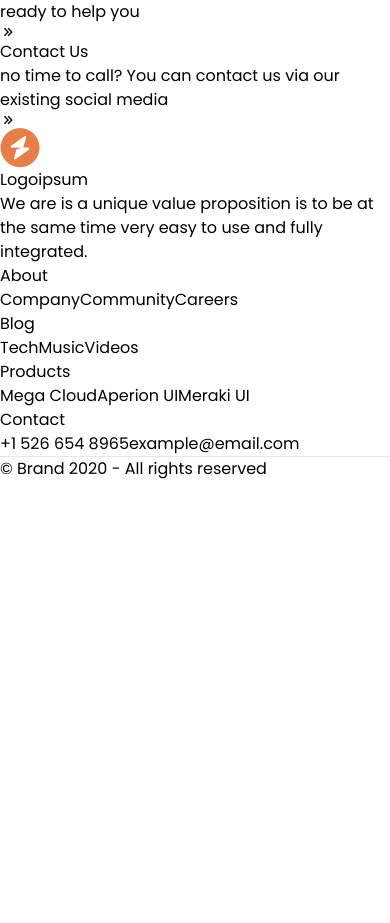
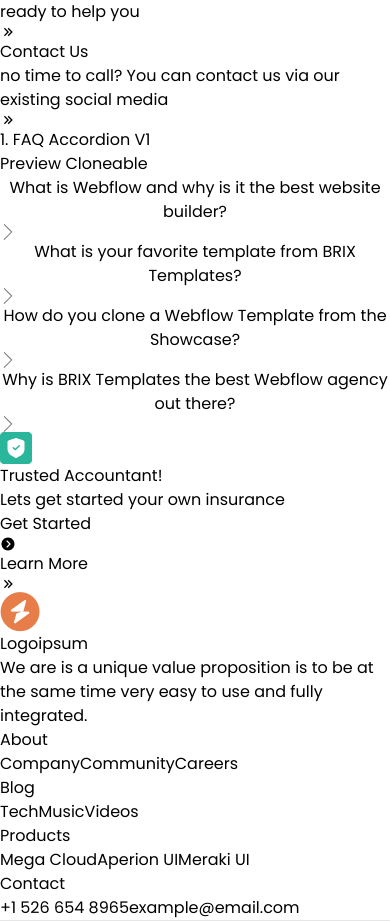
Before and after one commit to Omer4ruq/AccountingFirmLandingPage, a React (Vite) app: page / in a window 390 px wide. Shown: the part 4390-5313 px from the top of the page. Before the commit the page ends 4871 px from the top, so only its background shows below. Built offline with nearby package versions, Linux system fonts and the light colour scheme.

Commit message:
all devices responsive done

```diff
--- a/package.json
+++ b/package.json
@@ -12,6 +12,7 @@
   "dependencies": {
     "react": "^19.0.0",
     "react-dom": "^19.0.0",
+    "react-fast-marquee": "^1.6.5",
     "react-icons": "^5.4.0"
   },
   "devDependencies": {
--- a/src/App.jsx
+++ b/src/App.jsx
@@ -8,6 +8,8 @@ import FourthRow from './components/fourth-row/FourthRow'
 import Footer from './components/footer/Footer'
 import FifthRow from './components/fifth-row/FifthRow'
 import SixthRow from './components/sixth-row/SixthRow'
+import FAQ from './components/FAQ/FAQ'
+import SeventhRow from './components/seventh-row/SeventhRow'
 
 function App() {
 
@@ -21,6 +23,8 @@ function App() {
   <FourthRow></FourthRow>
   <FifthRow></FifthRow>
   <SixthRow></SixthRow>
+ <FAQ></FAQ>
+ <SeventhRow></SeventhRow>
   <Footer></Footer>
     </div>
 
--- /dev/null
+++ b/src/components/FAQ/FAQ.jsx
@@ -0,0 +1,93 @@
+import React, { useState } from "react";
+import { IoIosArrowDown } from "react-icons/io";
+import { SlArrowRight } from "react-icons/sl";
+import { GrDown } from "react-icons/gr";
+
+
+
+const FAQ = () => {
+  const [openIndex, setOpenIndex] = useState(null);
+
+  const toggleFAQ = (index) => {
+    setOpenIndex(openIndex === index ? null : index);
+  };
+
+  const faqs = [
+    {
+      question: "What is Webflow and why is it the best website builder?",
+      answer: "Lorem ipsum dolor sit, amet consectetur adipisicing elit. Voluptas eaque nobis, fugit odit omnis fugiat deleniti animi ab maxime cum laboriosam recusandae facere dolorum veniam quia pariatur obcaecati illo ducimus?"
+    },
+    {
+      question: "What is your favorite template from BRIX Templates?",
+      answer: "Lorem ipsum dolor sit, amet consectetur adipisicing elit. Voluptas eaque nobis, fugit odit omnis fugiat deleniti animi ab maxime cum laboriosam recusandae facere dolorum veniam quia pariatur obcaecati illo ducimus?"
+    },
+    {
+      question: "How do you clone a Webflow Template from the Showcase?",
+      answer: "Lorem ipsum dolor sit, amet consectetur adipisicing elit. Voluptas eaque nobis, fugit odit omnis fugiat deleniti animi ab maxime cum laboriosam recusandae facere dolorum veniam quia pariatur obcaecati illo ducimus?"
+    },
+    {
+      question: "Why is BRIX Templates the best Webflow agency out there?",
+      answer: "Lorem ipsum dolor sit, amet consectetur adipisicing elit. Voluptas eaque nobis, fugit odit omnis fugiat deleniti animi ab maxime cum laboriosam recusandae facere dolorum veniam quia pariatur obcaecati illo ducimus?"
+    },
+
+  ];
+
+  return (
+    <div className="">
+        <div className="bg-white rounded-lg text-start m-[5%] p-2 md:p-10 drop-shadow-md flex  justify-between">
+        <h1 className=" text-basel md:text-2xl font-bold  text-[#170F49] lg:text-3xl ">
+          1. FAQ Accordion V1
+        </h1>
+        <div className="bg-[#F3F1FF] p-1 md:p-4 rounded-3xl">
+            <p className="text-[#0C2E62] text-center  text-xs md:text-base font-light md:font-medium">Preview Cloneable</p>
+        </div>
+        </div>
+
+        <section className="bg-[#F7F7FB] m-[5%]">
+      <div className="container max-w-4xl px-6 py-10 mx-auto">
+
+
+<div className="mt-12 space-y-8 ">
+          {faqs.map((faq, index) => (
+            <div key={index} className="border-2 bg-white border-gray-100 rounded-lg">
+              <button
+                className="flex items-center justify-between w-full p-6 text-left"
+                onClick={() => toggleFAQ(index)}
+              >
+                <h2 className="font-semibold text-gray-700 dark:text-white">{faq.question}</h2>
+
+                <span className="p-2 rounded-full transition-all duration-300 drop-shadow-md"
+                  style={{
+                    backgroundColor: openIndex === index ? "#0C2E62" : "white ",
+                    color: openIndex === index ? "white" : "gray"
+                  }}
+                >
+                  {openIndex === index ? (
+                   <GrDown />
+
+
+                  ) : (
+                    <SlArrowRight />
+
+                  )}
+                </span>
+              </button>
+
+              {openIndex === index && (
+                <div className="p-6 text-sm text-gray-500 dark:text-gray-300 transition-all duration-300">
+                  {faq.answer}
+                </div>
+              )}
+            </div>
+          ))}
+        </div>
+
+
+      </div>
+    </section>
+    </div>
+
+  );
+};
+
+export default FAQ;
--- /dev/null
+++ b/src/components/seventh-row/SeventhRow.jsx
@@ -0,0 +1,32 @@
+import React from 'react';
+import authLogo from '../../../public/authLogo.png';
+import { RiArrowRightDoubleFill } from "react-icons/ri";
+import Button from '../button';
+
+const SeventhRow = () => {
+    return (
+        <div className=''>
+<div className='mx-auto w-[95%]  max-w-[1140px] bg-[#0C2E62] h-[532px] rounded-2xl'>
+    <div className='mx-auto w-fit pt-24'>
+    <div className='bg-white bg-opacity-10 w-fit   mx-auto md:mx-0 px-4 py-2 rounded-lg flex items-center gap-2'>
+                                    <img src={authLogo} alt="Auth Logo" className='w-6 md:w-8' />
+                                    <h1 className='text-white font-semibold text-sm md:text-base'>Trusted Accountant!</h1>
+                                </div>
+
+    </div>
+    <h1 className='font-medium text-[30px] md:text-[40px] lg:text-[52px] leading-[40px] md:leading-[72px] mx-auto text-center text-white pt-6 md:w-[525px]'>Lets get started
+    your own insurance</h1>
+    <div className='flex justify-center gap-4 mt-4 pb-2 items-center mx-auto  left-[50%]'>
+                    <Button title={"Get Started"}/>
+                        <div className='flex items-center py-3 gap-2 text-white cursor-pointer'>
+                            <p className=''>Learn More</p> <RiArrowRightDoubleFill />
+                        </div>
+                    </div>
+        </div>
+
+        </div>
+
+    );
+};
+
+export default SeventhRow;
```
Also changed, not shown: 1 other file (tests, documents, lock files or other folders).
